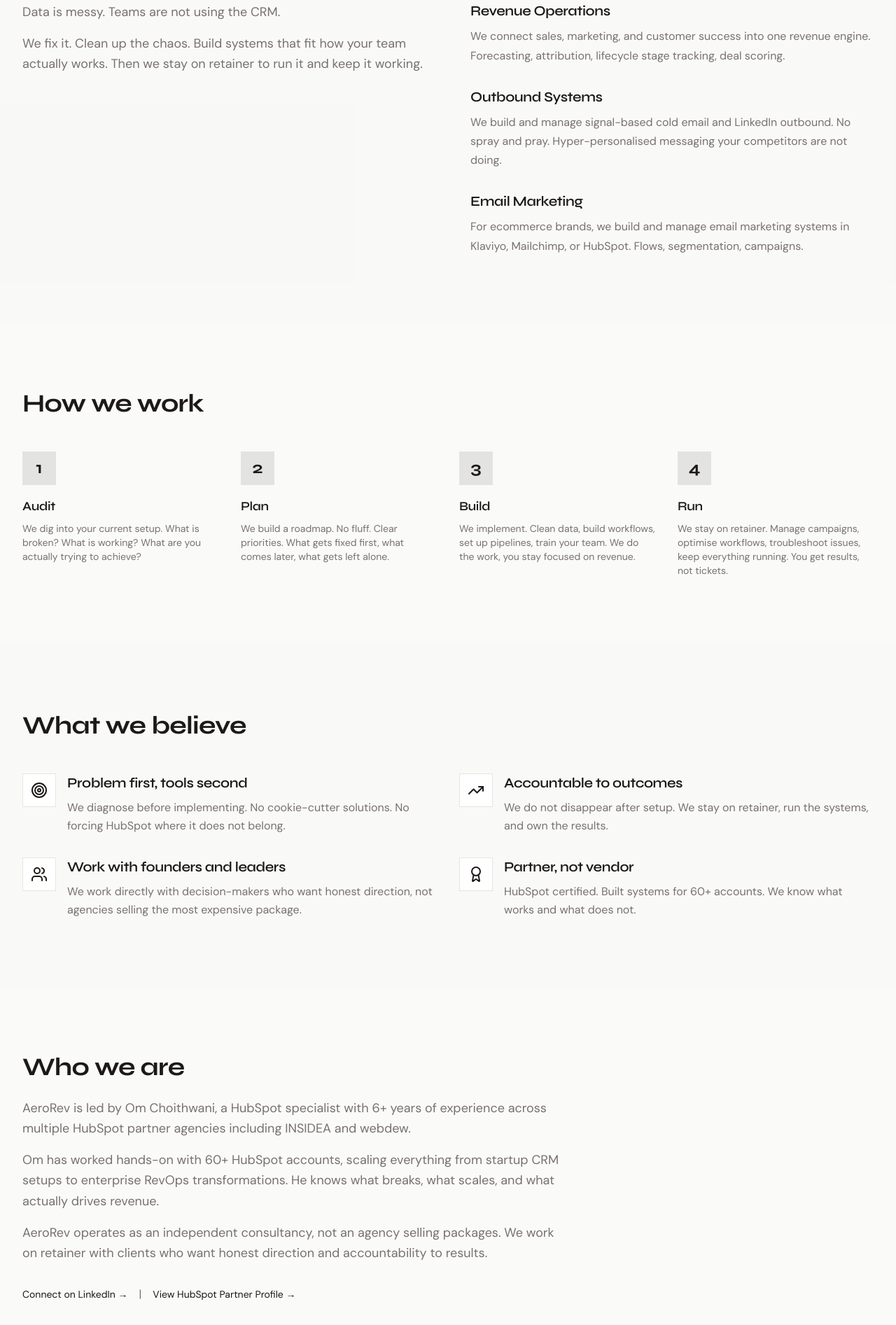
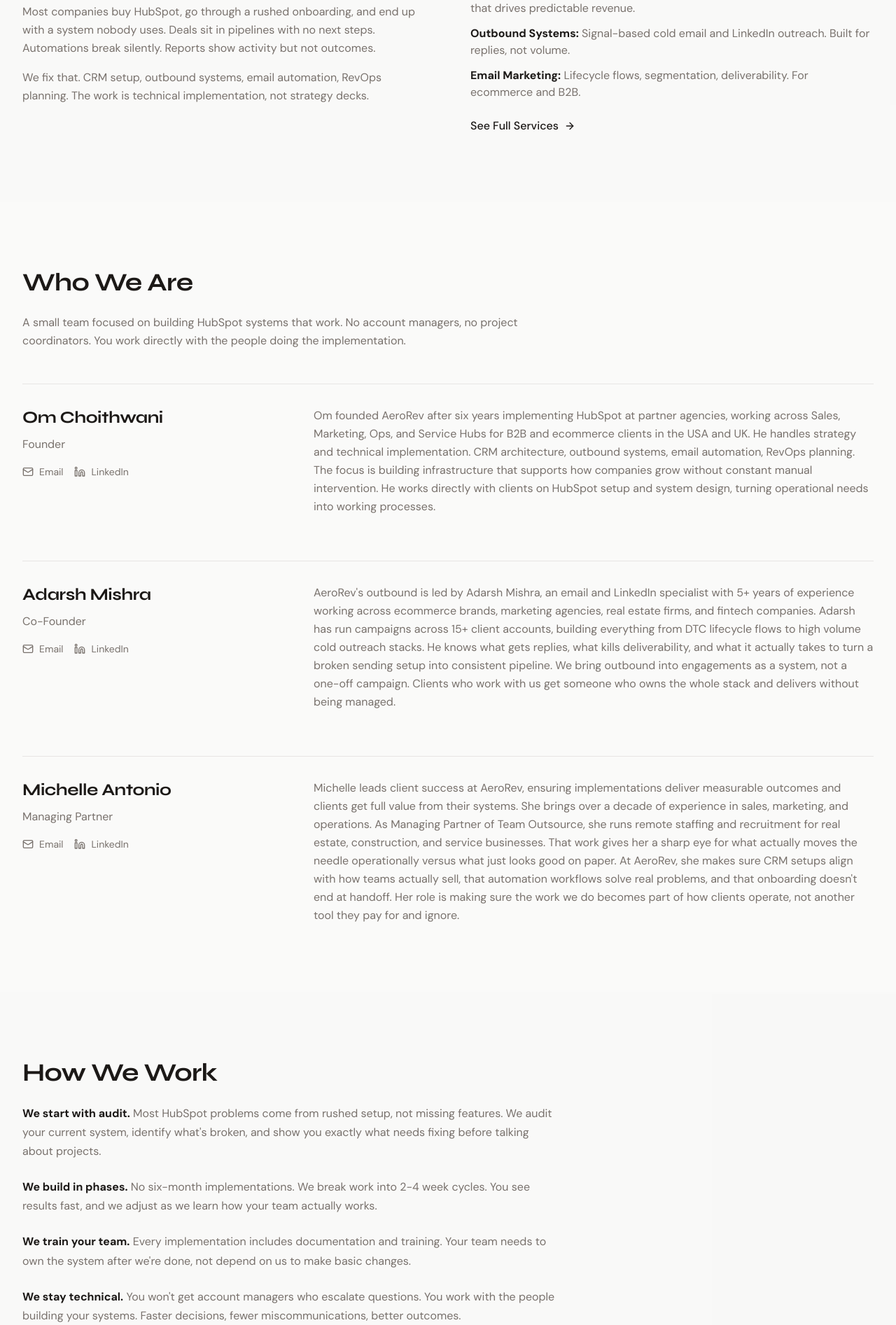
Before and after one commit to omchoithwani/aero-rev-website, a Next.js app: page /about in a window 1280 px wide. Shown: the part 867-2760 px from the top of the page at 70% size. Built offline with nearby package versions, Linux system fonts and the light colour scheme.

Commit message:
Update about page with team section

```diff
--- a/app/about/page.tsx
+++ b/app/about/page.tsx
@@ -1,49 +1,48 @@
 import Link from "next/link"
-import { ArrowRight, Target, Users, TrendingUp, Award } from "lucide-react"
+import { ArrowRight, Linkedin, Mail } from "lucide-react"
 
 export const metadata = {
-  title: "About AeroRev | HubSpot Partner Agency for B2B Revenue Operations",
-  description: "AeroRev is a HubSpot-partnered Revenue Operations agency serving B2B and ecommerce businesses in the USA and UK. We build, run, and stay accountable to revenue systems.",
+  title: "About AeroRev | HubSpot RevOps Agency",
+  description: "We build HubSpot systems, outbound engines, and email automation for B2B companies. 6+ years of hands-on implementation across Sales, Marketing, and Service Hubs.",
 }
 
-const values = [
+const team = [
   {
-    icon: Target,
-    title: "Problem first, tools second",
-    description: "We diagnose before implementing. No cookie-cutter solutions. No forcing HubSpot where it does not belong.",
+    name: "Om Choithwani",
+    role: "Founder",
+    email: "om.choithwani@aero-rev.com",
+    linkedin: "https://www.linkedin.com/in/omchoithwani/",
+    bio: "Om founded AeroRev after six years implementing HubSpot at partner agencies, working across Sales, Marketing, Ops, and Service Hubs for B2B and ecommerce clients in the USA and UK. He handles strategy and technical implementation. CRM architecture, outbound systems, email automation, RevOps planning. The focus is building infrastructure that supports how companies grow without constant manual intervention. He works directly with clients on HubSpot setup and system design, turning operational needs into working processes.",
   },
   {
-    icon: TrendingUp,
-    title: "Accountable to outcomes",
-    description: "We do not disappear after setup. We stay on retainer, run the systems, and own the results.",
+    name: "Adarsh Mishra",
+    role: "Co-Founder",
+    email: "adarsh.mishra@aero-rev.com",
+    linkedin: "https://www.linkedin.com/in/adarsh-m-87111423b/",
+    bio: "AeroRev's outbound is led by Adarsh Mishra, an email and LinkedIn specialist with 5+ years of experience working across ecommerce brands, marketing agencies, real estate firms, and fintech companies. Adarsh has run campaigns across 15+ client accounts, building everything from DTC lifecycle flows to high volume cold outreach stacks. He knows what gets replies, what kills deliverability, and what it actually takes to turn a broken sending setup into consistent pipeline. We bring outbound into engagements as a system, not a one-off campaign. Clients who work with us get someone who owns the whole stack and delivers without being managed.",
   },
   {
-    icon: Users,
-    title: "Work with founders and leaders",
-    description: "We work directly with decision-makers who want honest direction, not agencies selling the most expensive package.",
-  },
-  {
-    icon: Award,
-    title: "Partner, not vendor",
-    description: "HubSpot certified. Built systems for 60+ accounts. We know what works and what does not.",
+    name: "Michelle Antonio",
+    role: "Managing Partner",
+    email: "mantonio@teamoutsource.com",
+    linkedin: "https://www.linkedin.com/in/sbmichelle/",
+    bio: "Michelle leads client success at AeroRev, ensuring implementations deliver measurable outcomes and clients get full value from their systems. She brings over a decade of experience in sales, marketing, and operations. As Managing Partner of Team Outsource, she runs remote staffing and recruitment for real estate, construction, and service businesses. That work gives her a sharp eye for what actually moves the needle operationally versus what just looks good on paper. At AeroRev, she makes sure CRM setups align with how teams actually sell, that automation workflows solve real problems, and that onboarding doesn't end at handoff. Her role is making sure the work we do becomes part of how clients operate, not another tool they pay for and ignore.",
   },
 ]
 
 export default function AboutPage() {
   return (
     <div className="flex flex-col">
-      {/* Hero Section */}
+      {/* Hero */}
       <section className="pt-32 pb-16 lg:pt-40 lg:pb-24">
         <div className="mx-auto max-w-7xl px-4 sm:px-6 lg:px-8">
           <div className="max-w-3xl">
+            <div className="section-label">About AeroRev</div>
             <h1 className="font-heading text-4xl sm:text-5xl lg:text-6xl font-bold text-foreground leading-tight">
-              We build revenue systems that actually work
+              We Build HubSpot Systems That Drive Revenue
             </h1>
             <p className="mt-6 text-xl text-muted-foreground leading-relaxed">
-              AeroRev is a HubSpot-partnered Revenue Operations agency serving B2B and ecommerce businesses in the USA and UK.
-            </p>
-            <p className="mt-4 text-xl text-muted-foreground leading-relaxed">
-              We build revenue systems, run them on retainer, and stay accountable to results. No disappearing after setup. No generic playbooks.
+              Six years of hands-on HubSpot implementation across B2B and ecommerce companies. We build CRM systems, outbound engines, and email automation that turn operational chaos into predictable pipeline.
             </p>
           </div>
         </div>
@@ -52,178 +51,193 @@ export default function AboutPage() {
       {/* What We Do */}
       <section className="py-16 lg:py-24 bg-secondary/30">
         <div className="mx-auto max-w-7xl px-4 sm:px-6 lg:px-8">
-          <div className="grid grid-cols-1 lg:grid-cols-2 gap-12 lg:gap-16 items-start">
+          <div className="grid lg:grid-cols-2 gap-12 lg:gap-16">
             <div>
-              <h2 className="font-heading text-3xl sm:text-4xl font-bold text-foreground">
-                What we do
+              <h2 className="font-heading text-3xl sm:text-4xl font-bold text-foreground mb-6">
+                What We Actually Do
               </h2>
-              <p className="mt-6 text-lg text-muted-foreground leading-relaxed">
-                We work with B2B and ecommerce companies who are paying for HubSpot but not getting the value they expected. Revenue is stuck. Data is messy. Teams are not using the CRM.
+              <p className="text-muted-foreground leading-relaxed mb-4">
+                We implement HubSpot for B2B companies that need their CRM to drive revenue, not just track it.
               </p>
-              <p className="mt-4 text-lg text-muted-foreground leading-relaxed">
-                We fix it. Clean up the chaos. Build systems that fit how your team actually works. Then we stay on retainer to run it and keep it working.
+              <p className="text-muted-foreground leading-relaxed mb-4">
+                Most companies buy HubSpot, go through a rushed onboarding, and end up with a system nobody uses. Deals sit in pipelines with no next steps. Automations break silently. Reports show activity but not outcomes.
               </p>
-            </div>
-            <div className="space-y-8">
-              <div>
-                <h3 className="font-heading text-xl font-semibold text-foreground">HubSpot CRM Setup and Management</h3>
-                <p className="mt-2 text-muted-foreground">
-                  We set up HubSpot properly from the start or clean up the mess from a bad implementation. Custom objects, pipelines, workflows, reporting.
+              <p className="text-muted-foreground leading-relaxed">
+                We fix that. CRM setup, outbound systems, email automation, RevOps planning. The work is technical implementation, not strategy decks.
               </p>
             </div>
             <div>
-                <h3 className="font-heading text-xl font-semibold text-foreground">Revenue Operations</h3>
-                <p className="mt-2 text-muted-foreground">
-                  We connect sales, marketing, and customer success into one revenue engine. Forecasting, attribution, lifecycle stage tracking, deal scoring.
-                </p>
-              </div>
-              <div>
-                <h3 className="font-heading text-xl font-semibold text-foreground">Outbound Systems</h3>
-                <p className="mt-2 text-muted-foreground">
-                  We build and manage signal-based cold email and LinkedIn outbound. No spray and pray. Hyper-personalised messaging your competitors are not doing.
-                </p>
-              </div>
-              <div>
-                <h3 className="font-heading text-xl font-semibold text-foreground">Email Marketing</h3>
-                <p className="mt-2 text-muted-foreground">
-                  For ecommerce brands, we build and manage email marketing systems in Klaviyo, Mailchimp, or HubSpot. Flows, segmentation, campaigns.
-                </p>
-              </div>
+              <h3 className="font-heading text-xl font-bold text-foreground mb-4">Core Services</h3>
+              <ul className="space-y-3">
+                <li className="text-muted-foreground">
+                  <strong className="text-foreground">CRM Setup & Management:</strong> Build your HubSpot system right the first time. Pipelines, properties, automation, reporting.
+                </li>
+                <li className="text-muted-foreground">
+                  <strong className="text-foreground">HubSpot RevOps:</strong> Connect CRM, outbound, and marketing into one system that drives predictable revenue.
+                </li>
+                <li className="text-muted-foreground">
+                  <strong className="text-foreground">Outbound Systems:</strong> Signal-based cold email and LinkedIn outreach. Built for replies, not volume.
+                </li>
+                <li className="text-muted-foreground">
+                  <strong className="text-foreground">Email Marketing:</strong> Lifecycle flows, segmentation, deliverability. For ecommerce and B2B.
+                </li>
+              </ul>
+              <Link href="/services" className="inline-flex items-center mt-6 text-foreground font-medium hover:opacity-70 transition-opacity">
+                See Full Services
+                <ArrowRight className="ml-2 h-4 w-4" />
+              </Link>
             </div>
           </div>
         </div>
       </section>
 
-      {/* How We Work */}
+      {/* Team */}
       <section className="py-16 lg:py-24">
         <div className="mx-auto max-w-7xl px-4 sm:px-6 lg:px-8">
-          <h2 className="font-heading text-3xl sm:text-4xl font-bold text-foreground">
-            How we work
+          <div className="max-w-3xl mb-12">
+            <h2 className="font-heading text-3xl sm:text-4xl font-bold text-foreground mb-6">
+              Who We Are
             </h2>
-          <div className="mt-12 grid grid-cols-1 md:grid-cols-4 gap-8">
-            <div>
-              <div className="w-12 h-12 rounded-lg bg-primary/10 flex items-center justify-center">
-                <span className="font-heading text-2xl font-bold text-primary">1</span>
-              </div>
-              <h3 className="mt-4 font-heading text-lg font-semibold text-foreground">Audit</h3>
-              <p className="mt-2 text-sm text-muted-foreground">
-                We dig into your current setup. What is broken? What is working? What are you actually trying to achieve?
+            <p className="text-muted-foreground leading-relaxed">
+              A small team focused on building HubSpot systems that work. No account managers, no project coordinators. You work directly with the people doing the implementation.
             </p>
           </div>
+
+          <div className="space-y-16">
+            {team.map((member) => (
+              <div key={member.name} className="border-t border-border pt-8">
+                <div className="grid lg:grid-cols-3 gap-8">
                   <div>
-              <div className="w-12 h-12 rounded-lg bg-primary/10 flex items-center justify-center">
-                <span className="font-heading text-2xl font-bold text-primary">2</span>
+                    <h3 className="font-heading text-2xl font-bold text-foreground mb-2">
+                      {member.name}
+                    </h3>
+                    <p className="text-muted-foreground mb-4">{member.role}</p>
+                    <div className="flex gap-4">
+                      <a
+                        href={`mailto:${member.email}`}
+                        className="inline-flex items-center text-sm text-muted-foreground hover:text-foreground transition-colors"
+                      >
+                        <Mail className="h-4 w-4 mr-2" />
+                        Email
+                      </a>
+                      <a
+                        href={member.linkedin}
+                        target="_blank"
+                        rel="noopener noreferrer"
+                        className="inline-flex items-center text-sm text-muted-foreground hover:text-foreground transition-colors"
+                      >
+                        <Linkedin className="h-4 w-4 mr-2" />
+                        LinkedIn
+                      </a>
                     </div>
-              <h3 className="mt-4 font-heading text-lg font-semibold text-foreground">Plan</h3>
-              <p className="mt-2 text-sm text-muted-foreground">
-                We build a roadmap. No fluff. Clear priorities. What gets fixed first, what comes later, what gets left alone.
+                  </div>
+                  <div className="lg:col-span-2">
+                    <p className="text-muted-foreground leading-relaxed">
+                      {member.bio}
                     </p>
                   </div>
-            <div>
-              <div className="w-12 h-12 rounded-lg bg-primary/10 flex items-center justify-center">
-                <span className="font-heading text-2xl font-bold text-primary">3</span>
                 </div>
-              <h3 className="mt-4 font-heading text-lg font-semibold text-foreground">Build</h3>
-              <p className="mt-2 text-sm text-muted-foreground">
-                We implement. Clean data, build workflows, set up pipelines, train your team. We do the work, you stay focused on revenue.
+              </div>
+            ))}
+          </div>
+        </div>
+      </section>
+
+      {/* How We Work */}
+      <section className="py-16 lg:py-24 bg-secondary/30">
+        <div className="mx-auto max-w-7xl px-4 sm:px-6 lg:px-8">
+          <div className="max-w-3xl">
+            <h2 className="font-heading text-3xl sm:text-4xl font-bold text-foreground mb-6">
+              How We Work
+            </h2>
+            <div className="space-y-6 text-muted-foreground leading-relaxed">
+              <p>
+                <strong className="text-foreground">We start with audit.</strong> Most HubSpot problems come from rushed setup, not missing features. We audit your current system, identify what's broken, and show you exactly what needs fixing before talking about projects.
               </p>
-            </div>
-            <div>
-              <div className="w-12 h-12 rounded-lg bg-primary/10 flex items-center justify-center">
-                <span className="font-heading text-2xl font-bold text-primary">4</span>
-              </div>
-              <h3 className="mt-4 font-heading text-lg font-semibold text-foreground">Run</h3>
-              <p className="mt-2 text-sm text-muted-foreground">
-                We stay on retainer. Manage campaigns, optimise workflows, troubleshoot issues, keep everything running. You get results, not tickets.
+              <p>
+                <strong className="text-foreground">We build in phases.</strong> No six-month implementations. We break work into 2-4 week cycles. You see results fast, and we adjust as we learn how your team actually works.
+              </p>
+              <p>
+                <strong className="text-foreground">We train your team.</strong> Every implementation includes documentation and training. Your team needs to own the system after we're done, not depend on us to make basic changes.
+              </p>
+              <p>
+                <strong className="text-foreground">We stay technical.</strong> You won't get account managers who escalate questions. You work with the people building your systems. Faster decisions, fewer miscommunications, better outcomes.
               </p>
             </div>
           </div>
         </div>
       </section>
 
-      {/* Values */}
-      <section className="py-16 lg:py-24 bg-secondary/30">
-        <div className="mx-auto max-w-7xl px-4 sm:px-6 lg:px-8">
-          <h2 className="font-heading text-3xl sm:text-4xl font-bold text-foreground">
-            What we believe
-          </h2>
-          <div className="mt-12 grid grid-cols-1 md:grid-cols-2 gap-8">
-            {values.map((value) => {
-              const Icon = value.icon
-              return (
-                <div key={value.title} className="flex items-start gap-4">
-                  <div className="w-12 h-12 rounded-lg bg-card border border-border flex items-center justify-center shrink-0">
-                    <Icon className="h-6 w-6 text-primary" />
-                  </div>
-                  <div>
-                    <h3 className="font-heading text-xl font-semibold text-foreground">{value.title}</h3>
-                    <p className="mt-2 text-muted-foreground leading-relaxed">{value.description}</p>
-                  </div>
-                </div>
-              )
-            })}
-          </div>
-        </div>
-      </section>
-
-      {/* Who We Are */}
+      {/* Who We Work With */}
       <section className="py-16 lg:py-24">
         <div className="mx-auto max-w-7xl px-4 sm:px-6 lg:px-8">
-          <div className="max-w-3xl">
-            <h2 className="font-heading text-3xl sm:text-4xl font-bold text-foreground">
-              Who we are
+          <div className="grid lg:grid-cols-2 gap-12 lg:gap-16">
+            <div>
+              <h2 className="font-heading text-3xl sm:text-4xl font-bold text-foreground mb-6">
+                Who We Work With
               </h2>
-            <p className="mt-6 text-lg text-muted-foreground leading-relaxed">
-              AeroRev is led by Om Choithwani, a HubSpot specialist with 6+ years of experience across multiple HubSpot partner agencies including INSIDEA and webdew.
+              <p className="text-muted-foreground leading-relaxed mb-6">
+                B2B companies with 10-200 employees. Usually growing fast enough that spreadsheets and disconnected tools create bottlenecks, but not big enough for enterprise systems or full-time RevOps headcount.
               </p>
-            <p className="mt-4 text-lg text-muted-foreground leading-relaxed">
-              Om has worked hands-on with 60+ HubSpot accounts, scaling everything from startup CRM setups to enterprise RevOps transformations. He knows what breaks, what scales, and what actually drives revenue.
+              <p className="text-muted-foreground leading-relaxed mb-6">
+                Common scenarios: Sales team hit their HubSpot limits. Marketing and sales data don't connect. Outbound campaigns get low replies or land in spam. Email flows exist but don't drive revenue.
               </p>
-            <p className="mt-4 text-lg text-muted-foreground leading-relaxed">
-              AeroRev operates as an independent consultancy, not an agency selling packages. We work on retainer with clients who want honest direction and accountability to results.
+              <p className="text-muted-foreground leading-relaxed">
+                We've worked with law firms, staffing agencies, membership organizations, SaaS companies, ecommerce brands, and professional services firms across the USA and UK.
               </p>
-            <div className="mt-8 flex items-center gap-4">
-              <a
-                href="https://www.linkedin.com/in/omchoithwani/"
-                target="_blank"
-                rel="noopener noreferrer"
-                className="text-sm text-primary hover:text-primary/80 transition-colors"
-              >
-                Connect on LinkedIn →
-              </a>
-              <span className="text-muted-foreground">|</span>
-              <a
-                href="https://ecosystem.hubspot.com/marketplace/solutions/aero-rev"
-                target="_blank"
-                rel="noopener noreferrer"
-                className="text-sm text-primary hover:text-primary/80 transition-colors"
-              >
-                View HubSpot Partner Profile →
-              </a>
+            </div>
+            <div className="bg-card border border-border p-8 lg:p-12">
+              <h3 className="font-heading text-xl font-bold text-foreground mb-6">
+                You're a good fit if:
+              </h3>
+              <ul className="space-y-4">
+                <li className="flex items-start gap-3">
+                  <div className="mt-1 h-5 w-5 border border-foreground flex items-center justify-center flex-shrink-0">
+                    <div className="h-2 w-2 bg-foreground"></div>
+                  </div>
+                  <span className="text-muted-foreground">You already use HubSpot but know it's not working as well as it should</span>
+                </li>
+                <li className="flex items-start gap-3">
+                  <div className="mt-1 h-5 w-5 border border-foreground flex items-center justify-center flex-shrink-0">
+                    <div className="h-2 w-2 bg-foreground"></div>
+                  </div>
+                  <span className="text-muted-foreground">Your team needs systems that support how you actually sell, not generic best practices</span>
+                </li>
+                <li className="flex items-start gap-3">
+                  <div className="mt-1 h-5 w-5 border border-foreground flex items-center justify-center flex-shrink-0">
+                    <div className="h-2 w-2 bg-foreground"></div>
+                  </div>
+                  <span className="text-muted-foreground">You want someone who builds and troubleshoots, not manages contractors</span>
+                </li>
+                <li className="flex items-start gap-3">
+                  <div className="mt-1 h-5 w-5 border border-foreground flex items-center justify-center flex-shrink-0">
+                    <div className="h-2 w-2 bg-foreground"></div>
+                  </div>
+                  <span className="text-muted-foreground">You're ready to invest in infrastructure, not quick fixes</span>
+                </li>
+              </ul>
             </div>
           </div>
         </div>
       </section>
 
-      {/* CTA Section */}
-      <section className="py-16 lg:py-24 bg-card border-y border-border">
+      {/* CTA */}
+      <section className="py-16 lg:py-24 bg-foreground text-background">
         <div className="mx-auto max-w-7xl px-4 sm:px-6 lg:px-8">
-          <div className="max-w-2xl mx-auto text-center">
-            <h2 className="font-heading text-3xl sm:text-4xl font-bold text-foreground">
-              Ready to fix what is broken?
+          <div className="max-w-3xl mx-auto text-center">
+            <h2 className="font-heading text-3xl sm:text-4xl font-bold mb-6">
+              Let's Talk About Your HubSpot
             </h2>
-            <p className="mt-4 text-lg text-muted-foreground">
-              Book a call or send us a message. We will tell you exactly what is stuck and how we would fix it.
+            <p className="text-lg text-background/70 mb-8">
+              We start every engagement with an audit. No sales pitch, no commitment. Just an honest assessment of what's working, what's broken, and what it would take to fix it.
             </p>
-            <div className="mt-8 flex flex-col sm:flex-row gap-4 justify-center">
-              <Link href="/contact" className="btn-primary">
-                Get in touch
+            <Link
+              href="/contact"
+              className="inline-flex items-center justify-center bg-background px-8 py-4 text-base font-medium text-foreground tracking-wide uppercase hover:bg-background/90 transition-all"
+            >
+              Get a Free HubSpot Audit
               <ArrowRight className="ml-2 h-4 w-4" />
             </Link>
-              <Link href="/services" className="btn-secondary">
-                View services
-              </Link>
-            </div>
           </div>
         </div>
       </section>
```
Lines whose indentation alone changed are shown as unchanged.
